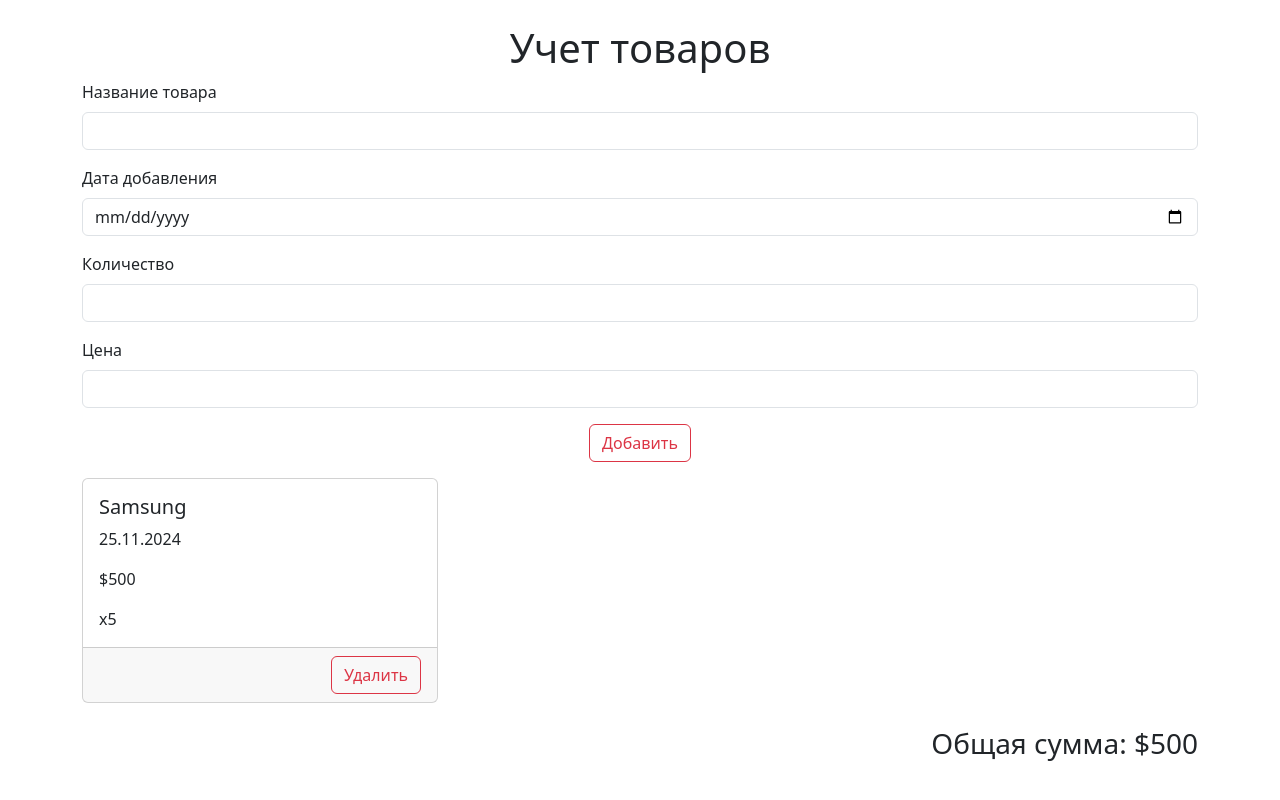
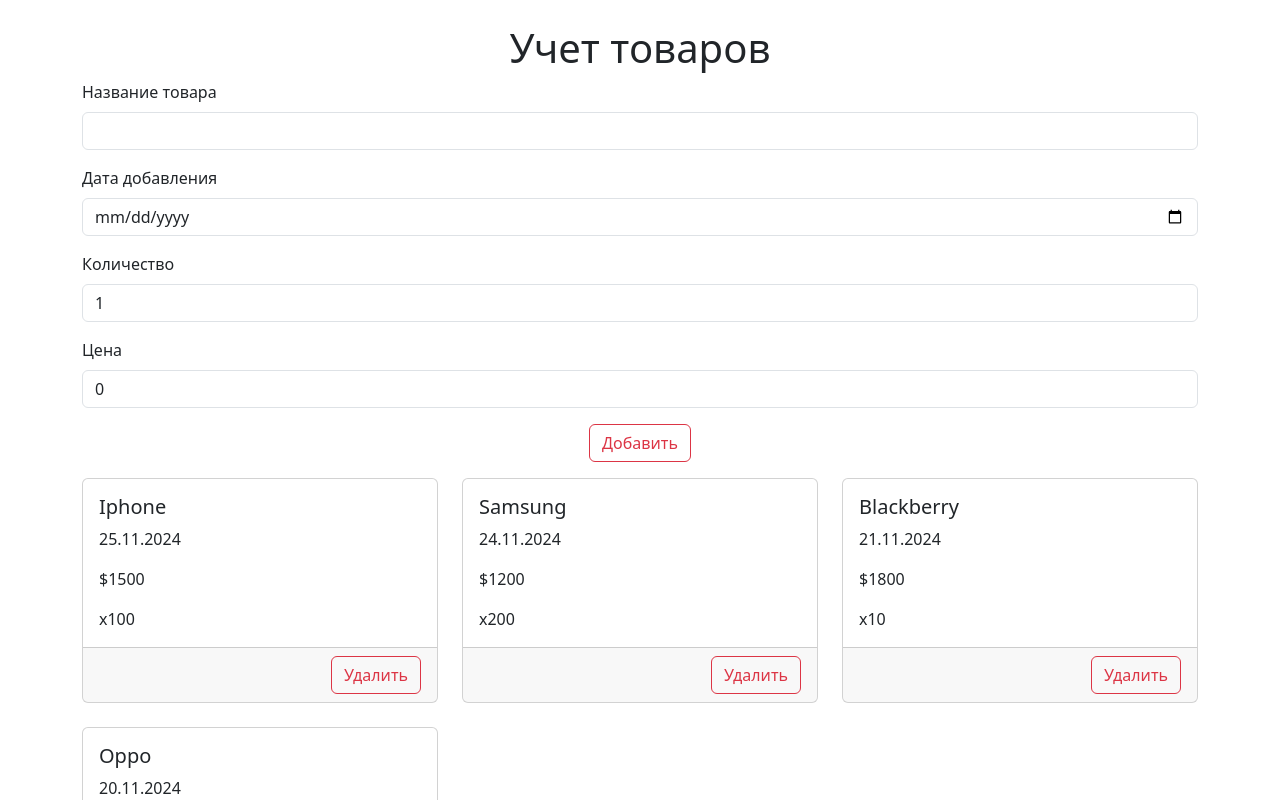
Before and after one commit to MaximShekshaev/is-23-19b-my-project, a Vue app: page / in a window 1280 px wide. Shown: the top 800 px of the page. Built offline with nearby package versions, Linux system fonts and the light colour scheme.

Commit message:
add all base functional-app

```diff
--- a/src/App.vue
+++ b/src/App.vue
@@ -1,4 +1,65 @@
 <script setup>
+
+import { ref, computed } from "vue";
+const products = ref([
+{
+  id: 1,
+  name: 'Iphone',
+  date: '25.11.2024',
+  count: 100,
+  price: 1500,
+},
+{
+  id: 2,
+  name: 'Samsung',
+  date: '24.11.2024',
+  count: 200,
+  price: 1200,
+},
+{
+  id: 3,
+  name: 'Blackberry',
+  date: '21.11.2024',
+  count: 10,
+  price: 1800,
+},
+{
+  id: 4,
+  name: 'Oppo',
+  date: '20.11.2024',
+  count: 50,
+  price: 500,
+},
+]);
+const name = ref('');
+const date = ref('');
+const count = ref(1);
+const price = ref(0);
+
+
+const addProduct = () => {
+  if (name.value && date.value && count.value && price.value) {
+    products.value.push(
+      {
+  id: Date.now(),
+  name: name.value,
+  date: (new Date(date.value)).toLocaleDateString(),
+  count: count.value,
+  price: price.value,
+}
+    );
+  }
+}
+
+
+const removeProduct = (id) => {
+  products.value = products.value.filter((product) => product.id != id)
+}
+
+const totalSum = computed(() => {
+  return products.value.reduce((sum, product) => sum + (product.price * product.count), 0)
+})
+
 
 </script>
 
@@ -10,23 +71,23 @@
         <form action="">
           <div class="mb-3">
             <label for="name" class="form-label">Название товара</label>
-            <input type="text" class="form-control" id="name">
+            <input type="text" v-model="name" class="form-control" id="name">
             </div>
             <div class="mb-3">
             <label for="date" class="form-label">Дата добавления</label>
-            <input type="date" class="form-control" id="date">
+            <input type="date" v-model="date" class="form-control" id="date">
             </div>
             <div class="mb-3">
             <label for="count" class="form-label">Количество</label>
-            <input type="number" class="form-control" id="count">
+            <input type="number" v-model="count" class="form-control" id="count">
             </div>
             <div class="mb-3">
             <label for="price" class="form-label">Цена</label>
-            <input type="number" class="form-control" id="price">
+            <input type="number" v-model="price" class="form-control" id="price">
             </div>
 
             <div class="mb-3 text-center">
-              <button type="button" class="btn btn-outline-danger">Добавить</button>
+              <button @click="addProduct" type="button" class="btn btn-outline-danger">Добавить</button>
             </div>
 
         </form>
@@ -36,16 +97,16 @@
 
 
     <div class="row row-cols-1 row-cols-md-3 g-4">
-  <div class="col">
-    <div class="card">
+  <div class="col" v-for="product in products" :key="product.id">
+    <div class="card h-100">
       <div class="card-body">
-        <h5 class="card-title">Samsung</h5>
-        <p class="card-text">25.11.2024</p>
-        <p class="card-text">$500</p>
-        <p class="card-text">x5</p>
+        <h5 class="card-title">{{ product.name}}</h5>
+        <p class="card-text">{{ product.date}}</p>
+        <p class="card-text">${{product.price}}</p>
+        <p class="card-text">x{{ product.count}}</p>
       </div>
       <div class="card-footer text-end">
-        <button class="btn btn-outline-danger">Удалить</button>
+        <button @click="removeProduct(product.id)" class="btn btn-outline-danger">Удалить</button>
       </div>
     </div>
   </div>
@@ -53,7 +114,7 @@
 
 <div class="row my-4">
   <div class="col">
-    <h3 class="text-end">Общая сумма: $500</h3>
+    <h3 class="text-end">Общая сумма: ${{ totalSum}}</h3>
   </div>
 </div>
 
```
